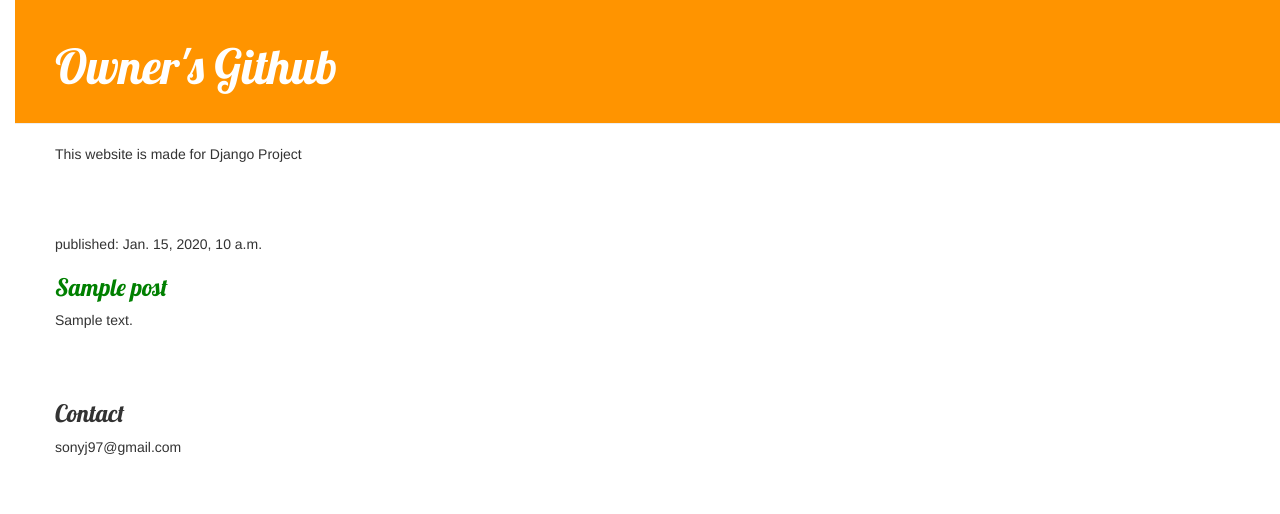
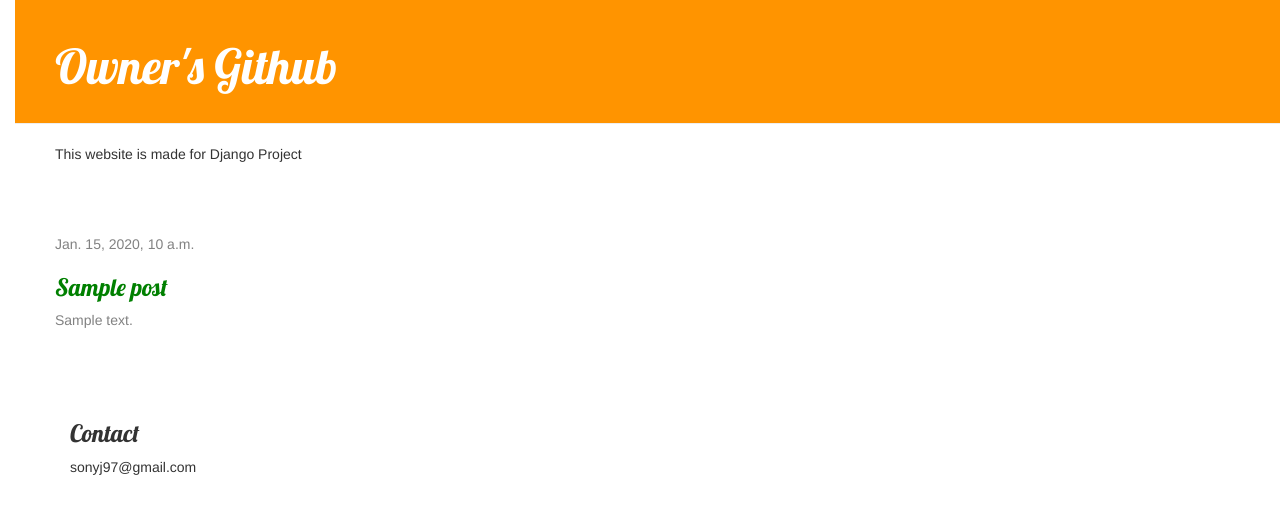
Before and after one commit to sonyj-work/djgirls, a Django app: template blog/templates/blog/post_list.html in a window 1280 px wide. Shown: the top 514 px of the page. Run offline with Django 3.2, Linux system fonts and the light colour scheme; the template is opened without the code that fills it: most values are stand-ins (such as "Sample title", 1, 10 or a date in 2020); some libraries are stand-ins or nearby versions.

Commit message:
template extended

```diff
--- /dev/null
+++ b/blog/templates/blog/base.html
@@ -0,0 +1,47 @@
+{% load static %}
+
+<html>
+  <head>
+    <link href="//fonts.googleapis.com/css?family=Lobster&subset=latin,latin-ext" rel="stylesheet" type="text/css">
+    <title>CRUMBLING TEXTS</title>
+
+    <link rel="stylesheet" href="//maxcdn.bootstrapcdn.com/bootstrap/3.2.0/css/bootstrap.min.css">
+    <link rel="stylesheet" href="//maxcdn.bootstrapcdn.com/bootstrap/3.2.0/css/bootstrap-theme.min.css">
+    <link rel="stylesheet" href="{% static 'css/blog.css' %}"
+  </head>
+
+  <body>
+    <div class="page-header">
+        <h1><a href="http://github.com/sonyj-work"> Owner's Github</a></h1>
+    </div>
+
+    <div class="page-exp">
+      <p> This website is made for Django Project </p>
+    </div>
+
+
+<div class="content container">
+  <div class="row">
+    <div class="col-md-8>">
+      {% block content %}
+        {% for post in posts %}
+          <div class="post">
+            <div class="date">
+              {{ post.published_date }}
+            <h3><a href=" ">{{ post.title }}</a></h3>
+            <p>{{ post.text|linebreaksbr }}</p>
+          </div>
+        {% endfor %}
+      {% endblock %}
+    </div>
+  </div>
+</div>
+
+
+    <div>
+      <h3> Contact </h3>
+      <p>sonyj97@gmail.com</p>
+    </div>
+
+  </body>
+</html>
--- a/blog/templates/blog/post_list.html
+++ b/blog/templates/blog/post_list.html
@@ -1,44 +1,10 @@
-{% load static %}
+{% extends 'blog/base.html' %}
 
-<html>
-  <head>
-    <link href="//fonts.googleapis.com/css?family=Lobster&subset=latin,latin-ext" rel="stylesheet" type="text/css">
-    <title>CRUMBLING TEXTS</title>
-
-    <link rel="stylesheet" href="//maxcdn.bootstrapcdn.com/bootstrap/3.2.0/css/bootstrap.min.css">
-    <link rel="stylesheet" href="//maxcdn.bootstrapcdn.com/bootstrap/3.2.0/css/bootstrap-theme.min.css">
-    <link rel="stylesheet" href="{% static 'css/blog.css' %}"
-  </head>
-
-  <body>
-    <div class="page-header">
-        <h1><a href="http://github.com/sonyj-work"> Owner's Github</a></h1>
-    </div>
-
-    <div class="page-exp">
-      <p> This website is made for Django Project </p>
-    </div>
-
-
-<div class="content container">
-  <div class="row">
-    <div class="col-md-8>">
-      {% for post in posts %}
-        <div class="post">
-          <p>published: {{ post.published_date }}</p>
-          <h3><a href=" ">{{ post.title }}</a></h3>
-          <p>{{ post.text|linebreaksbr }}</p>
-          <div>
-      {% endfor %}
-    </div>
+{% for post in posts %}
+  <div class="post">
+    <div class="date">
+      {{ post.published_date }}
+    <h3><a href=" ">{{ post.title }}</a></h3>
+    <p>{{ post.text|linebreaksbr }}</p>
   </div>
-</div>
-
-
-    <div>
-      <h3> Contact </h3>
-      <p>sonyj97@gmail.com</p>
-    </div>
-
-  </body>
-</html>
+{% endfor %}
```
